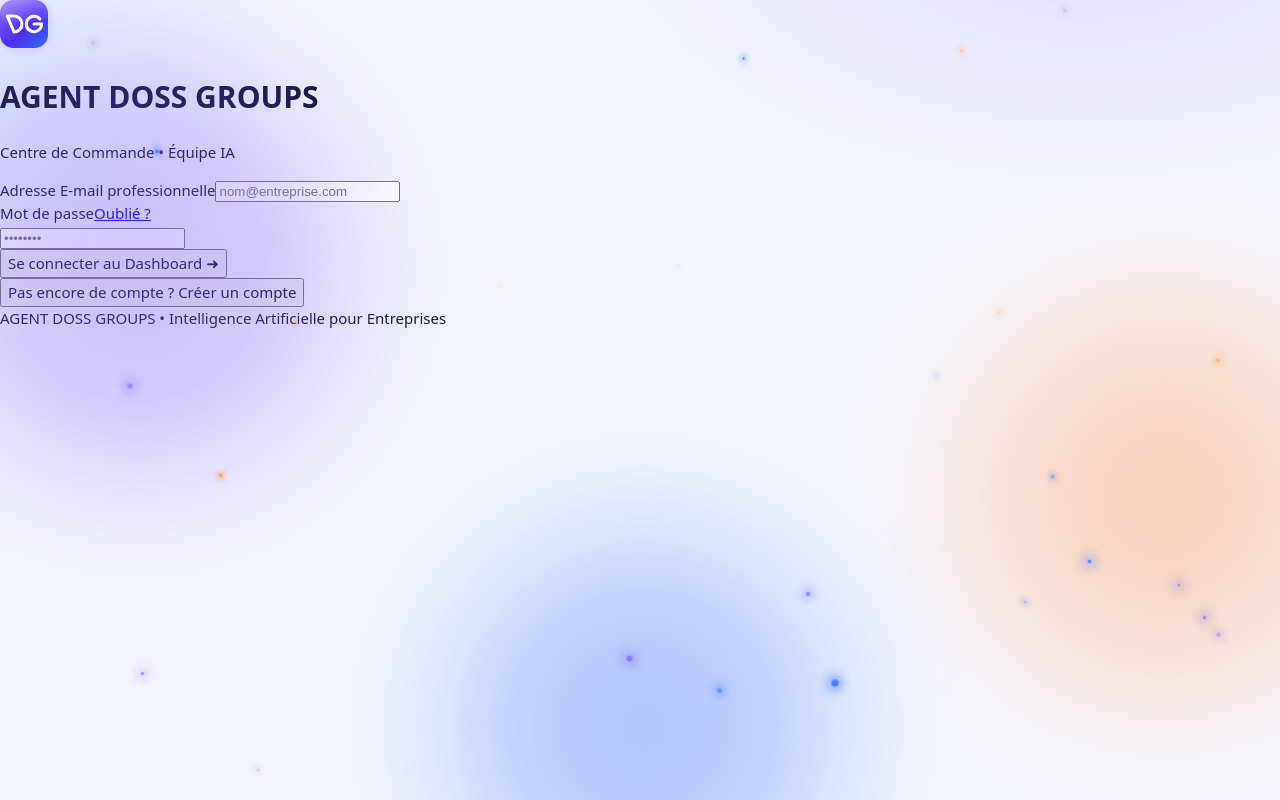
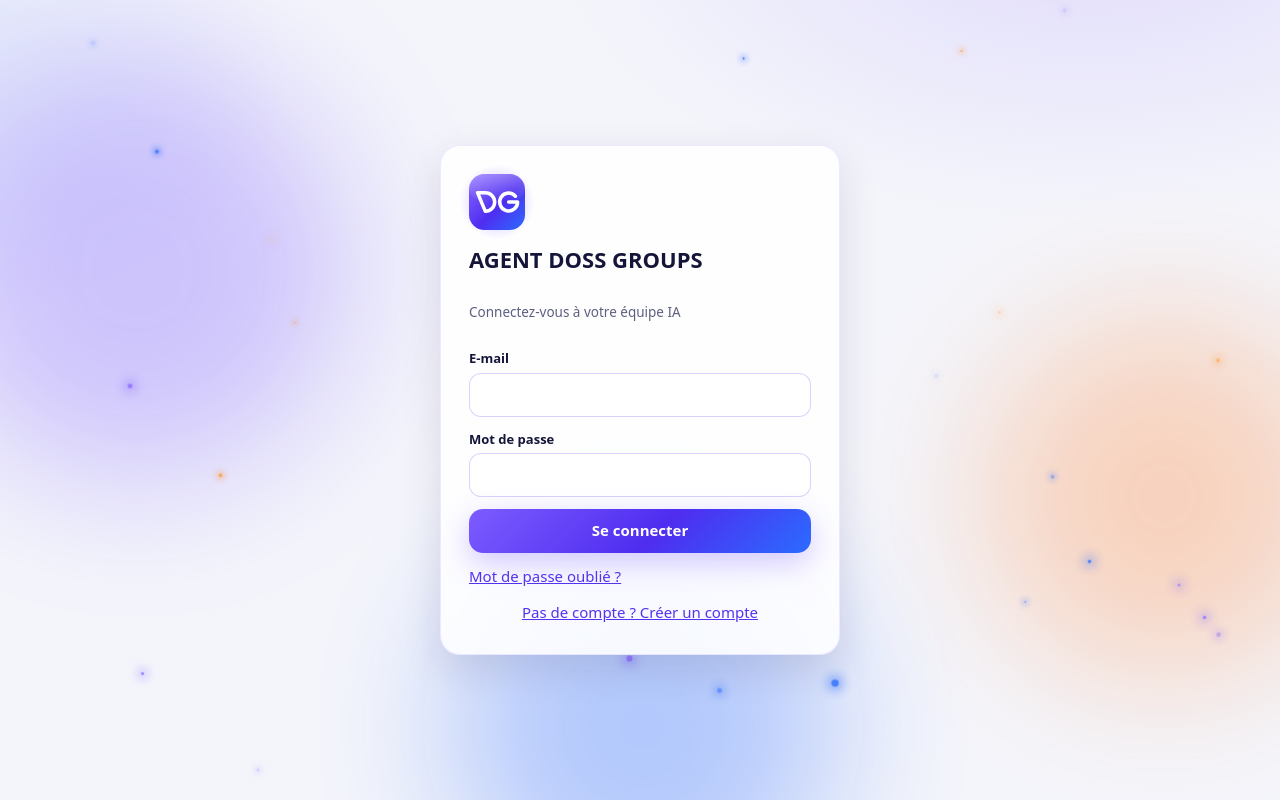
Before and after one commit to AgentDoss/agent-doss-groups, a Next.js app: page /login in a window 1280 px wide. Built offline with nearby package versions, Linux system fonts and the light colour scheme.

Commit message:
Update LoginForm.tsx

```diff
--- a/components/LoginForm.tsx
+++ b/components/LoginForm.tsx
@@ -35,111 +35,29 @@ export default function LoginForm() {
   }
 
   return (
-    <div className="min-h-screen w-full bg-[#07090e] text-white flex items-center justify-center p-4 relative overflow-hidden font-sans">
+    <main className="loginWrap">
       <MagicBackground />
-
-      {/* Halos lumineux d'arrière-plan pour l'effet Premium */}
-      <div className="absolute top-1/4 left-1/2 -translate-x-1/2 -translate-y-1/2 w-[400px] sm:w-[600px] h-[400px] sm:h-[600px] bg-gradient-to-tr from-indigo-600/30 via-purple-600/30 to-pink-600/20 rounded-full blur-[100px] sm:blur-[140px] pointer-events-none" />
-
-      {/* Carte principale avec effet Glassmorphism premium */}
-      <div className="w-full max-w-md bg-[#121624]/90 border border-white/10 backdrop-blur-2xl rounded-3xl p-6 sm:p-10 shadow-[0_0_50px_rgba(0,0,0,0.8)] relative z-10 transition-all duration-300">
-
-        {/* En-tête du formulaire */}
-        <div className="flex flex-col items-center text-center mb-8">
-          <div className="p-3 rounded-2xl bg-gradient-to-br from-indigo-500/20 to-purple-500/20 border border-white/10 mb-4 shadow-inner">
-            <Logo size={48} />
-          </div>
-          <h1 className="text-xl sm:text-2xl font-black tracking-wider bg-clip-text text-transparent bg-gradient-to-r from-white via-indigo-100 to-indigo-300">
-            AGENT DOSS GROUPS
-          </h1>
-          <p className="text-xs sm:text-sm text-indigo-300/80 mt-1 font-medium">
-            {mode === "in" ? "Centre de Commande • Équipe IA" : "Création de votre accès Entreprise"}
-          </p>
-        </div>
-
-        {/* Messages d'erreur ou d'information */}
-        {error && (
-          <div role="alert" className="mb-6 p-4 rounded-xl bg-red-500/10 border border-red-500/30 text-red-400 text-xs sm:text-sm text-center animate-shake">
-            {error}
-          </div>
-        )}
-
-        {info && (
-          <div className="mb-6 p-4 rounded-xl bg-emerald-500/10 border border-emerald-500/30 text-emerald-400 text-xs sm:text-sm text-center">
-            {info}
-          </div>
-        )}
-
-        {/* Formulaire */}
-        <form onSubmit={submit} className="space-y-4 sm:space-y-5">
-          <div>
-            <label className="block text-[11px] font-bold uppercase tracking-widest text-gray-400 mb-2">
-              Adresse E-mail professionnelle
-            </label>
-            <input
-              type="email"
-              required
-              autoComplete="email"
-              value={email}
-              onChange={(e) => setEmail(e.target.value)}
-              placeholder="nom@entreprise.com"
-              className="w-full px-4 py-3.5 rounded-xl bg-white/[0.04] border border-white/10 text-white placeholder-gray-500 focus:outline-none focus:border-indigo-500 focus:ring-2 focus:ring-indigo-500/30 transition-all text-sm shadow-inner"
-            />
-          </div>
-
-          <div>
-            <div className="flex justify-between items-center mb-2">
-              <label className="text-[11px] font-bold uppercase tracking-widest text-gray-400">
-                Mot de passe
-              </label>
-              {mode === "in" && (
-                <a href="/mot-de-passe-oublie" className="text-xs text-indigo-400 hover:text-indigo-300 transition-colors font-semibold">
-                  Oublié ?
-                </a>
-              )}
-            </div>
-            <input
-              type="password"
-              required
-              minLength={6}
-              autoComplete={mode === "in" ? "current-password" : "new-password"}
-              value={password}
-              onChange={(e) => setPassword(e.target.value)}
-              placeholder="••••••••"
-              className="w-full px-4 py-3.5 rounded-xl bg-white/[0.04] border border-white/10 text-white placeholder-gray-500 focus:outline-none focus:border-indigo-500 focus:ring-2 focus:ring-indigo-500/30 transition-all text-sm shadow-inner"
-            />
-          </div>
-
-          <button
-            type="submit"
-            disabled={busy}
-            className="w-full mt-2 py-4 rounded-xl bg-gradient-to-r from-indigo-600 via-purple-600 to-indigo-700 hover:from-indigo-500 hover:to-purple-500 text-white font-bold text-sm shadow-[0_10px_25px_rgba(79,70,229,0.4)] transition-all duration-300 hover:scale-[1.02] active:scale-[0.98] disabled:opacity-50 tracking-wide"
-          >
-            {busy ? "Traitement en cours..." : mode === "in" ? "Se connecter au Dashboard ➜" : "Créer le compte Entreprise"}
-          </button>
-        </form>
-
-        {/* Boutons de bascule de mode */}
-        <div className="mt-8 pt-6 border-t border-white/10 text-center">
-          <button
-            type="button"
-            onClick={() => setMode(mode === "in" ? "up" : "in")}
-            className="text-xs text-gray-400 hover:text-white transition-colors font-medium inline-flex items-center gap-1.5"
-          >
-            {mode === "in" ? (
-              <>Pas encore de compte ? <span className="text-indigo-400 font-bold hover:underline">Créer un compte</span></>
-            ) : (
-              <>Déjà un compte ? <span className="text-indigo-400 font-bold hover:underline">Se connecter</span></>
-            )}
-          </button>
-        </div>
-
-      </div>
-
-      {/* Signature discrète en bas */}
-      <div className="absolute bottom-4 text-[10px] text-gray-500 tracking-wider">
-        AGENT DOSS GROUPS • Intelligence Artificielle pour Entreprises
-      </div>
-    </div>
+      <form className="card loginCard" onSubmit={submit}>
+        <Logo size={56} />
+        <h1>AGENT DOSS GROUPS</h1>
+        <p className="muted">{mode === "in" ? "Connectez-vous à votre équipe IA" : "Créez votre compte"}</p>
+        <label>E-mail
+          <input type="email" required autoComplete="email" value={email} onChange={(e) => setEmail(e.target.value)} />
+        </label>
+        <label>Mot de passe
+          <input type="password" required minLength={6} autoComplete={mode === "in" ? "current-password" : "new-password"}
+            value={password} onChange={(e) => setPassword(e.target.value)} />
+        </label>
+        <button className="primaryButton" disabled={busy} type="submit">
+          {busy ? "Patientez…" : mode === "in" ? "Se connecter" : "Créer le compte"}
+        </button>
+        {error && <p role="alert" className="err">{error}</p>}
+        {info && <p className="ok">{info}</p>}
+        {mode === "in" && <a className="linkBtn" href="/mot-de-passe-oublie">Mot de passe oublié ?</a>}
+        <button type="button" className="linkBtn" onClick={() => setMode(mode === "in" ? "up" : "in")}>
+          {mode === "in" ? "Pas de compte ? Créer un compte" : "Déjà un compte ? Se connecter"}
+        </button>
+      </form>
+    </main>
   );
-        }
+}
```
